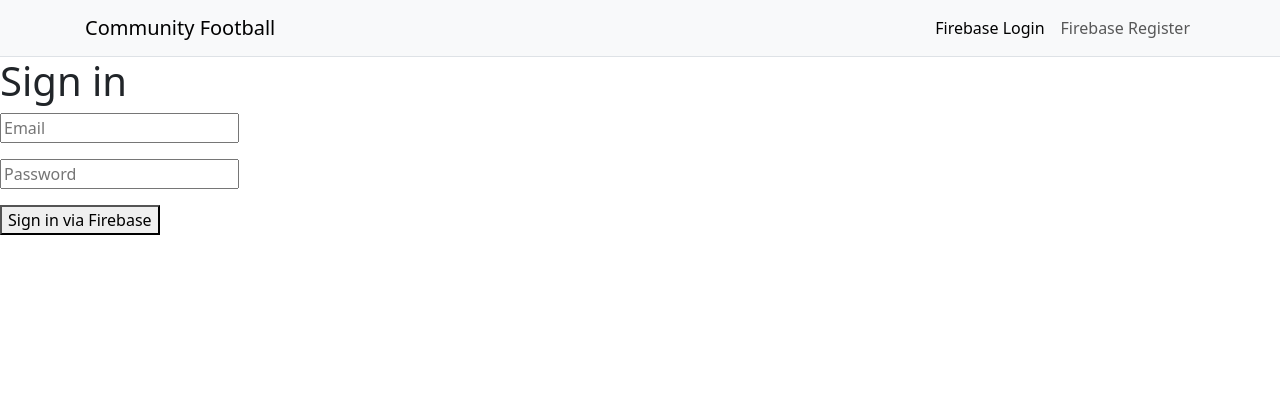
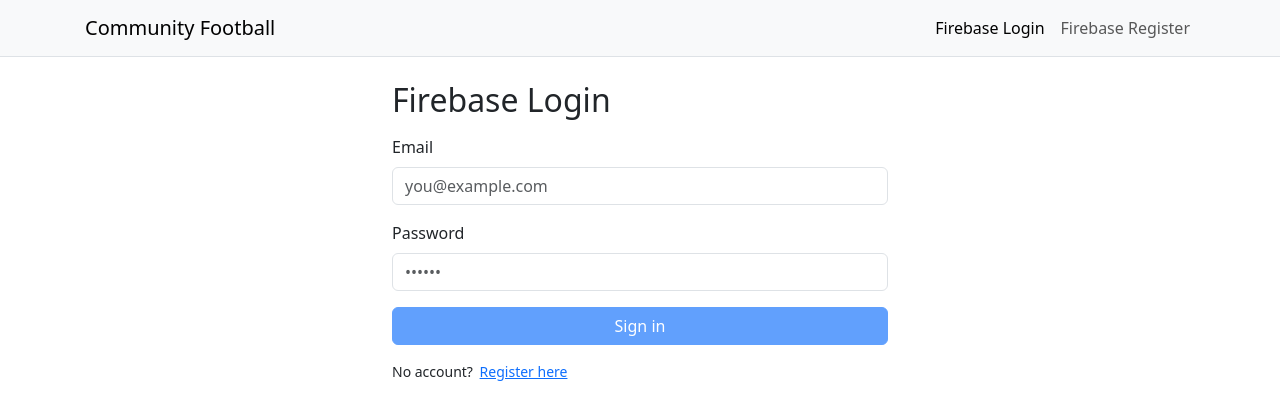
Before and after one commit to Chenkai2020/FIT5032, a Vue app: page /FireLogin in a window 1280 px wide. Shown: the top 420 px of the page. Built offline with nearby package versions, Linux system fonts and the light colour scheme.

Commit message:
update: C.2

```diff
--- /dev/null
+++ b/src/components/StarRating.vue
@@ -0,0 +1,83 @@
+<template>
+  <div class="d-flex align-items-center gap-2">
+    <button
+      v-for="n in 5" :key="n"
+      class="star-btn"
+      :class="{ active: n <= myScore }"
+      :disabled="!isLoggedIn"
+      @click="rate(n)"
+      :aria-label="`Rate ${n}`"
+    >★</button>
+
+    <small class="text-secondary">
+      <span v-if="!isLoggedIn">Login to rate</span>
+      <span v-else>My rating: {{ myScore || '—' }}/5</span>
+    </small>
+  </div>
+</template>
+
+<script setup>
+import { ref, computed, onMounted, onUnmounted, watch } from 'vue'
+import { getAuth, onAuthStateChanged } from 'firebase/auth'
+import { getFirestore, doc, onSnapshot, setDoc } from 'firebase/firestore'
+import { getApp } from 'firebase/app'
+
+const props = defineProps({
+  eventId: { type: [String, Number], required: true }
+})
+
+const auth = getAuth()
+const db = getFirestore(getApp())
+
+const userId = ref(auth.currentUser?.uid || null)
+const isLoggedIn = computed(() => !!userId.value)
+const myScore = ref(0)
+
+let stopDoc = null
+let stopAuth = null
+
+function subscribeMyRating () {
+  if (!userId.value) return
+  const rDoc = doc(db, 'events', String(props.eventId), 'ratings', userId.value)
+  stopDoc = onSnapshot(rDoc, (snap) => {
+    myScore.value = snap.exists() ? Number(snap.data().value || 0) : 0
+  })
+}
+
+function resubscribe () {
+  if (stopDoc) { stopDoc(); stopDoc = null }
+  subscribeMyRating()
+}
+
+async function rate (n) {
+  if (!userId.value) return
+  const v = Math.min(5, Math.max(1, Math.round(n)))
+  const rDoc = doc(db, 'events', String(props.eventId), 'ratings', userId.value)
+  await setDoc(rDoc, { value: v })
+}
+
+onMounted(() => {
+  resubscribe()
+  stopAuth = onAuthStateChanged(auth, (u) => {
+    userId.value = u?.uid || null
+    myScore.value = 0
+    resubscribe()
+  })
+})
+
+watch(() => props.eventId, () => resubscribe())
+
+onUnmounted(() => {
+  if (stopDoc) stopDoc()
+  if (stopAuth) stopAuth()
+})
+</script>
+
+<style scoped>
+.star-btn{
+  border:none; background:transparent; font-size:20px; line-height:1;
+  cursor:pointer; opacity:.35; padding:0 .06rem;
+}
+.star-btn.active{ opacity:1 }
+.star-btn:disabled{ cursor:not-allowed; opacity:.25 }
+</style>
--- a/src/views/EventsRegistration.vue
+++ b/src/views/EventsRegistration.vue
@@ -31,7 +31,14 @@
                 <div class="fw-semibold">{{ e.title }}</div>
                 <div class="small">Date: from {{ e.from }} to {{ e.to }}</div>
                 <div class="small">Location: {{ e.where }}</div>
+
+
+                <div class="mt-2">
+                  <StarRating :event-id="e.id" />
+                </div>
+
               </div>
+
               <button
                 class="btn btn-outline-primary mt-2 mt-sm-0"
                 @click="startRegister(e)"
@@ -144,6 +151,7 @@
 
 <script setup>
 import { ref, reactive, onMounted } from 'vue'
+import StarRating from '@/components/StarRating.vue'
 
 let list = ref([
   {
--- a/src/views/FirebaseRegisterView.vue
+++ b/src/views/FirebaseRegisterView.vue
@@ -40,7 +40,6 @@
   /^[^\s@]+@[^\s@]+\.[^\s@]+$/.test(email.value) && (password.value?.length >= 6)
 )
 
-// 一个带超时的辅助，避免网络异常导致长时间不返回
 const withTimeout = (p, ms = 15000) =>
   Promise.race([p, new Promise((_, rej) => setTimeout(() => rej(new Error('timeout')), ms))])
 
@@ -51,7 +50,6 @@
     const auth = getAuth()
     const cred = await withTimeout(createUserWithEmailAndPassword(auth, email.value, password.value))
 
-    // Firestore 写用户角色（失败不影响注册流程）
     try {
       const db = getFirestore(getApp())
       await withTimeout(setDoc(doc(db, 'users', cred.user.uid), {
--- a/src/views/FirebaseSigninView.vue
+++ b/src/views/FirebaseSigninView.vue
@@ -1,27 +1,79 @@
 <template>
-  <h1>Sign in</h1>
-  <p><input type="text" placeholder="Email" v-model = "email"/></p>
-  <p><input type="password" placeholder="Password" v-model="password" /></p>
-  <p><button @click="signin">Sign in via Firebase</button></p>
+  <section class="container py-4" style="max-width:520px">
+    <h2 class="mb-3">Firebase Login</h2>
+
+    <form @submit.prevent="signin" novalidate>
+      <div class="mb-3">
+        <label class="form-label">Email</label>
+        <input v-model.trim="email" type="email" class="form-control" required placeholder="you@example.com" />
+      </div>
+
+      <div class="mb-3">
+        <label class="form-label">Password</label>
+        <input v-model="password" type="password" class="form-control" required minlength="6" placeholder="••••••" />
+      </div>
+
+      <button class="btn btn-primary w-100" :disabled="pending || !isValid">
+        {{ pending ? 'Signing in…' : 'Sign in' }}
+      </button>
+
+      <p class="small mt-3 mb-0">
+        No account?
+        <router-link :to="{ name: 'FireRegister' }">Register here</router-link>
+      </p>
+    </form>
+  </section>
 </template>
 
 <script setup>
-import { ref } from "vue"
-import {getAuth, signInWithEmailAndPassword} from "firebase/auth"
-import {useRouter} from "vue-router"
-const email = ref ("")
-const password = ref("")
+import { ref, computed, onMounted } from 'vue'
+import { useRouter } from 'vue-router'
+import { getAuth, signInWithEmailAndPassword } from 'firebase/auth'
+import { getFirestore, doc, getDoc } from 'firebase/firestore'
+import { getApp } from 'firebase/app'
+
+const auth = getAuth()
+const db = getFirestore(getApp())
 const router = useRouter()
-const auth = getAuth()
-const signin = () => {
-    signInWithEmailAndPassword(getAuth(), email.value, password.value)
-    .then((data) => {
-        console.log("Firebase Register Successful!")
-        router.push("/")
-        console.log(auth.currentUser) //To check the current User signed in
-    }).catch((error) => {
-        console.log(error.code);
-    })
+
+const email = ref('')
+const password = ref('')
+const pending = ref(false)
+
+const isValid = computed(() =>
+  /^[^\s@]+@[^\s@]+\.[^\s@]+$/.test(email.value) && (password.value?.length >= 6)
+)
+
+async function getRole(uid) {
+  try {
+    const snap = await getDoc(doc(db, 'users', uid))
+    return snap.exists() ? (snap.data().role || 'member') : 'member'
+  } catch {
+    return 'member'
+  }
 }
-;
+
+const signin = async () => {
+  if (!isValid.value || pending.value) return
+  pending.value = true
+  try {
+    const cred = await signInWithEmailAndPassword(auth, email.value, password.value)
+    const role = await getRole(cred.user.uid)
+    if (role === 'admin') router.push({ name: 'admin' })
+    else router.push({ name: 'home' })
+  } catch (err) {
+    alert('Sign in failed: ' + (err.code || err.message))
+  } finally {
+    pending.value = false
+  }
+}
+
+
+onMounted(async () => {
+  const u = auth.currentUser
+  if (u) {
+    const role = await getRole(u.uid)
+    if (role === 'admin') router.replace({ name: 'admin' })
+  }
+})
 </script>
--- a/src/views/HomeView.vue
+++ b/src/views/HomeView.vue
@@ -1,35 +1,13 @@
 <template>
   <section class="container py-5">
     <h2 class="mb-3">Community Football</h2>
-    <router-link :to="{ name: 'events' }" class="btn btn-primary mb-4">Find Events</router-link>
-
-    <div class="card">
-      <div class="card-body">
-        <h6 class="card-title">Auth Debug</h6>
-        <p class="mb-1">Email: <strong>{{ email || '—' }}</strong></p>
-        <p class="mb-0">Role: <strong>{{ role }}</strong></p>
-      </div>
-    </div>
+    <p class="text-secondary">Welcome! Find an event and register.</p>
+    <router-link :to="{ name: 'events' }" class="btn btn-primary">
+      Find Events
+    </router-link>
   </section>
 </template>
 
 <script setup>
-import { ref } from 'vue'
-import { getAuth, onAuthStateChanged } from 'firebase/auth'
-import { getFirestore, doc, getDoc } from 'firebase/firestore'
-import { getApp } from 'firebase/app'
 
-const email = ref('')
-const role = ref('guest')
-
-const auth = getAuth()
-onAuthStateChanged(auth, async (user) => {
-  if (!user) { email.value=''; role.value='guest'; return }
-  email.value = user.email || ''
-  try {
-    const db = getFirestore(getApp())
-    const snap = await getDoc(doc(db, 'users', user.uid))
-    role.value = snap.exists() ? (snap.data().role || 'member') : 'member'
-  } catch { role.value = 'member' }
-})
 </script>
```
